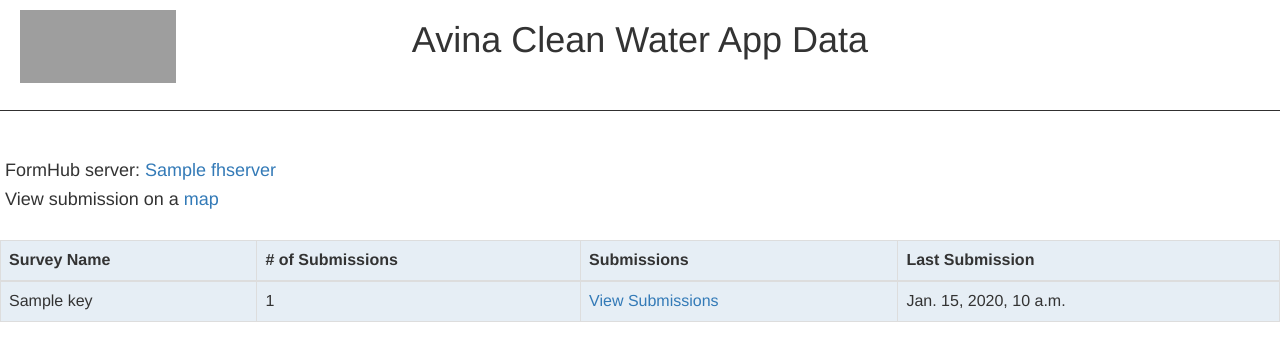
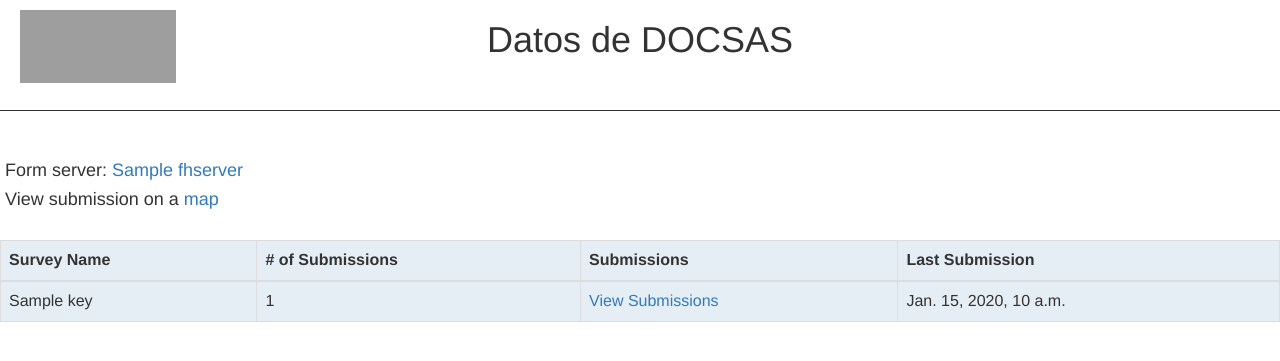
Before and after one commit to benetech/Clean-Water-App, a Django app: template templates/water_data/index.html in a window 1280 px wide. Shown: the top 361 px of the page. Run offline with Django 3.2, Linux system fonts and the light colour scheme; the template is opened without the code that fills it: most values are stand-ins (such as "Sample title", 1, 10 or a date in 2020); parts of the project's set-up code (start-up, migrations or seed data) failed here and were passed over; some libraries are stand-ins or nearby versions; grey boxes are pictures that could not be loaded.

Commit message:
titles on index page

```diff
--- a/templates/water_data/index.html
+++ b/templates/water_data/index.html
@@ -41,7 +41,7 @@ border-bottom:1px solid #313030;
 </style>
 
 <div>
-	<h1><center> Avina Clean Water App Data </center></h1>
+	<h1><center> Datos de DOCSAS </center></h1>
 </div>
 
 <div class="avina_img"><img src = http://www.avina.net/esp/wp-content/uploads/2013/02/logo_avina.jpg></div>
@@ -53,7 +53,7 @@ border-bottom:1px solid #313030;
 <br></br>
 
 <div>
-	<h4> FormHub server: <a href={{FHServer}} target="_blank">{{ FHServer }} </a></h3>
+	<h4> Form server: <a href={{FHServer}} target="_blank">{{ FHServer }} </a></h3>
 	<h4> View submission on a <a href="/surveydata/{{loginName}}/map" target="_blank">map</a>
 </div>
 
```
